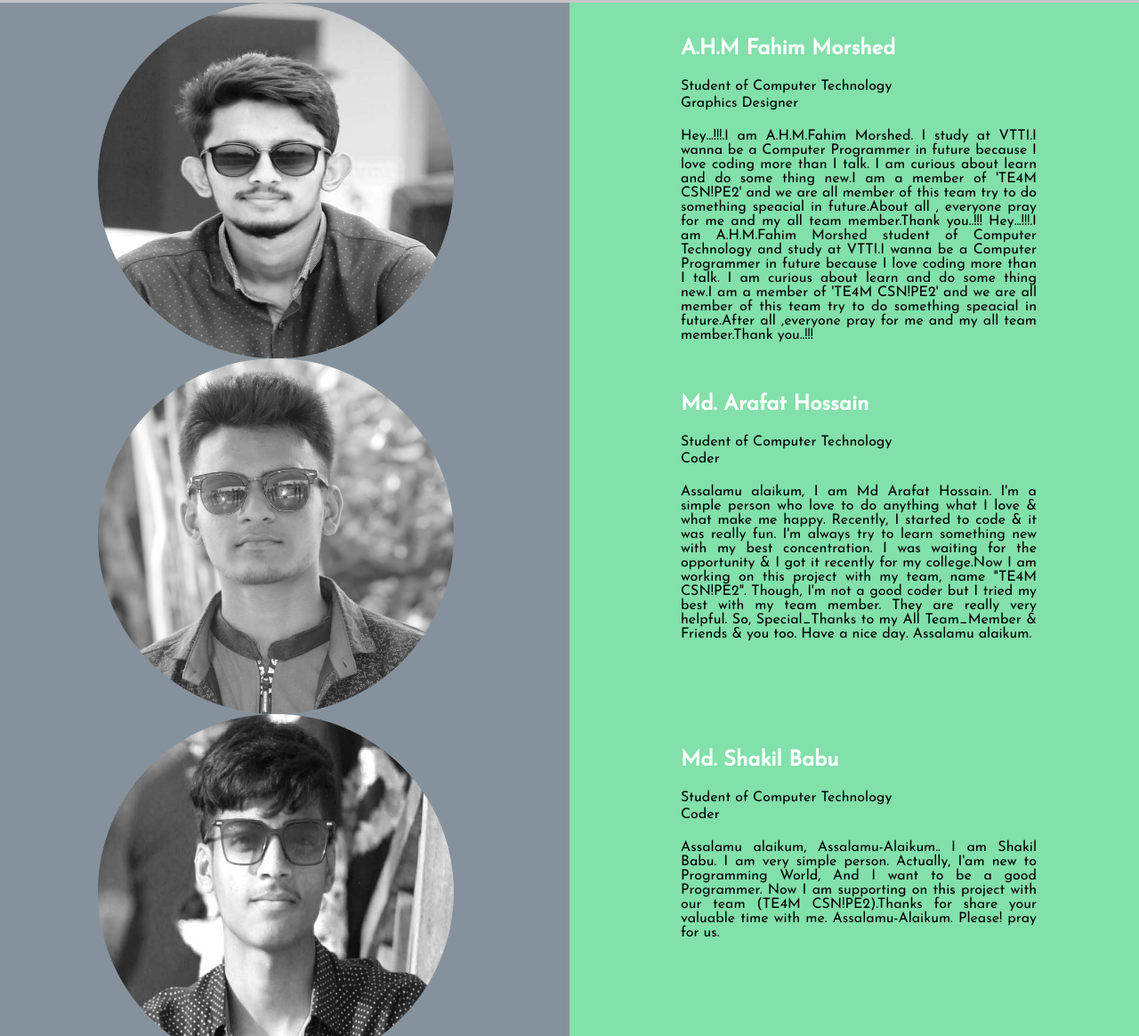
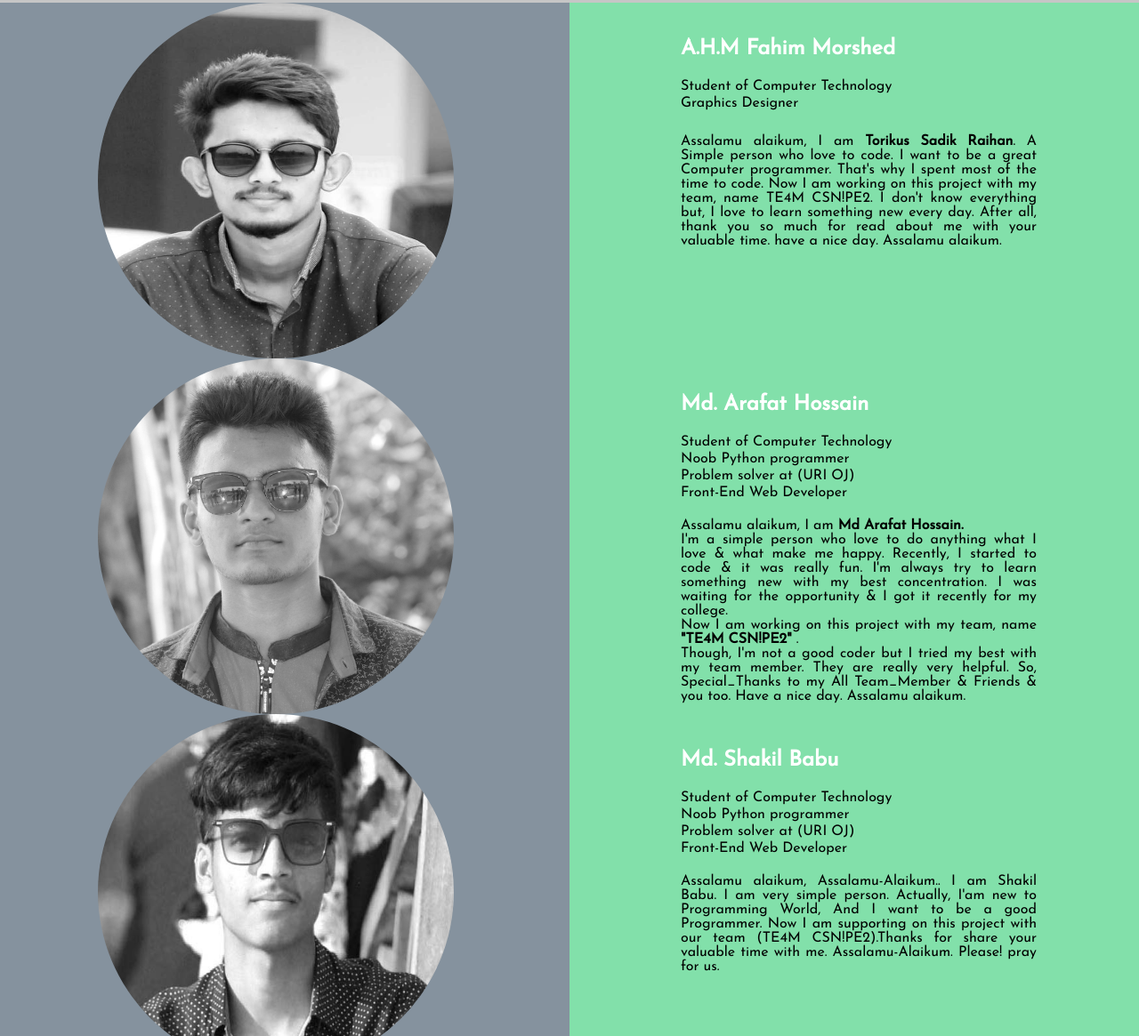
Before and after one commit to darkcoders321/thor, a plain HTML site: page aboutus.html in a window 1280 px wide. Shown: the part 2182-3347 px from the top of the page at 89% size. Drawn offline with Linux system fonts and the light colour scheme; a web font is replaced by a local one.

Commit message:
Update aboutus.html

```diff
--- a/aboutus.html
+++ b/aboutus.html
@@ -6,6 +6,7 @@
     <meta name="viewport" content="width=device-width, initial-scale=1.0">
     <meta http-equiv="X-UA-Compatible" content="ie=edge">
     <title>VTTI</title>
+    <link rel="Icon" href="img/Lo/vlogo.png">
     <link rel="stylesheet" type="text/css" href="style.css">
     <link rel="stylesheet" href="css/aboutus.css">
 </head>
@@ -150,7 +151,7 @@
                     <p>Front-End Web Developer</p>
                     <br>
                     <p class="abt">Assalamu alaikum,
-                            I am <b>Torikus Sadik Raihan</b>. A Simple person, who love to code. I want to be a great Computer programmer. That's why I spent most of the time to code. Now I am working on this project with my team, name TE4M  CSN!PE2. I don't know everything but, I love to learn something new every day.
+                            I am <b>Torikus Sadik Raihan</b>. A Simple person, who love to code. I want to be a great Computer programmer. That's why I spent most of the time to code. Now I am working on this project with my team, name TE4M  CSN!PE2. I don't know everything but, I love to learn something new every day.
 
                             After all, thank you so much for read about me with your valuable time. have a nice day. Assalamu alaikum.</p>
 
@@ -183,13 +184,13 @@
                     <h2>A.H.M Fahim Morshed &nbsp;&nbsp;&nbsp;&nbsp;&nbsp;&nbsp;&nbsp;&nbsp;&nbsp;&nbsp;&nbsp;&nbsp;&nbsp;&nbsp;&nbsp;&nbsp;&nbsp;&nbsp;</h2>
                     <p>Student of Computer Technology</p>
                     <p>Graphics Designer</p>
+                    <p> </p>
+                    <p> </p>
                     <br>
-                    <p class="abt">Hey...!!!.I am A.H.M.Fahim Morshed. I study at VTTI.I wanna be a Computer Programmer in future because I
-                        love coding more than I talk. I am curious about learn and do some thing new.I am a member of 'TE4M CSN!PE2' and we are all member of this team try to
-                        do something speacial in future.About all , everyone pray for me and my all team member.Thank you..!!!
-                        Hey...!!!.I am A.H.M.Fahim Morshed student of Computer Technology and study at VTTI.I wanna be a Computer Programmer in future because I
-                        love coding more than I talk. I am curious about learn and do some thing new.I am a member of 'TE4M CSN!PE2' and we are all member of this team try to
-                        do something speacial in future.After all ,everyone pray for me and my all team member.Thank you..!!!</p>
+                    <p class="abt">Assalamu alaikum,
+                            I am <b>Torikus Sadik Raihan</b>. A Simple person who love to code. I want to be a great Computer programmer. That's why I spent most of the time to code. Now I am working on this project with my team, name TE4M  CSN!PE2. I don't know everything but, I love to learn something new every day.
+
+                            After all, thank you so much for read about me with your valuable time. have a nice day. Assalamu alaikum.</p>
 
 
                 </div>
@@ -209,15 +210,17 @@
                 <div class="textt">
                     <h2>Md. Arafat Hossain &nbsp;&nbsp;&nbsp;&nbsp;&nbsp;&nbsp;&nbsp;&nbsp;&nbsp;&nbsp;&nbsp;&nbsp;&nbsp;&nbsp;&nbsp;&nbsp;&nbsp;&nbsp;</h2>
                     <p>Student of Computer Technology</p>
-                    <p>Coder</p>
+                    <p>Noob Python programmer</p>
+                    <p>Problem solver at (URI OJ)</p>
+                    <p>Front-End Web Developer</p>
                     <br>
-                    <p class="abt">Assalamu alaikum, I am Md Arafat Hossain.
+                    <p class="abt">Assalamu alaikum, I am <b>Md Arafat Hossain.</b><br>
                         I'm a simple person who love to do anything what I love & what make me happy. Recently, I started to code & it was really fun. I'm always try to learn something
-                        new with my best concentration. I was waiting for the opportunity & I got it recently for my college.Now I am working on this project with my team, name
-                        "TE4M  CSN!PE2".
+                        new with my best concentration. I was waiting for the opportunity & I got it recently for my college. <br> Now I am working on this project with my team, name
+                        <b>"TE4M  CSN!PE2"</b> . <br>
                         Though, I'm not a good coder but I tried my best with my team member. They are really very helpful. So, Special_Thanks to my All Team_Member & Friends &
                         you too.
-                        Have a nice day. Assalamu alaikum.</p>
+                        Have a nice day. Assalamu alaikum.
 
 
                 </div>
@@ -226,7 +229,7 @@
 
 
 
-
+        <hr>
 
 
 
@@ -243,7 +246,9 @@
                 <div class="textt">
                     <h2>Md. Shakil Babu &nbsp;&nbsp;&nbsp;&nbsp;&nbsp;&nbsp;&nbsp;&nbsp;&nbsp;&nbsp;&nbsp;&nbsp;&nbsp;&nbsp;&nbsp;&nbsp;&nbsp;&nbsp;&nbsp;&nbsp;&nbsp;&nbsp;&nbsp;&nbsp;</h2>
                     <p>Student of Computer Technology</p>
-                    <p>Coder</p>
+                    <p>Noob Python programmer</p>
+                    <p>Problem solver at (URI OJ)</p>
+                    <p>Front-End Web Developer</p>
                     <br>
                     <p class="abt">Assalamu alaikum,
                         Assalamu-Alaikum..
```
